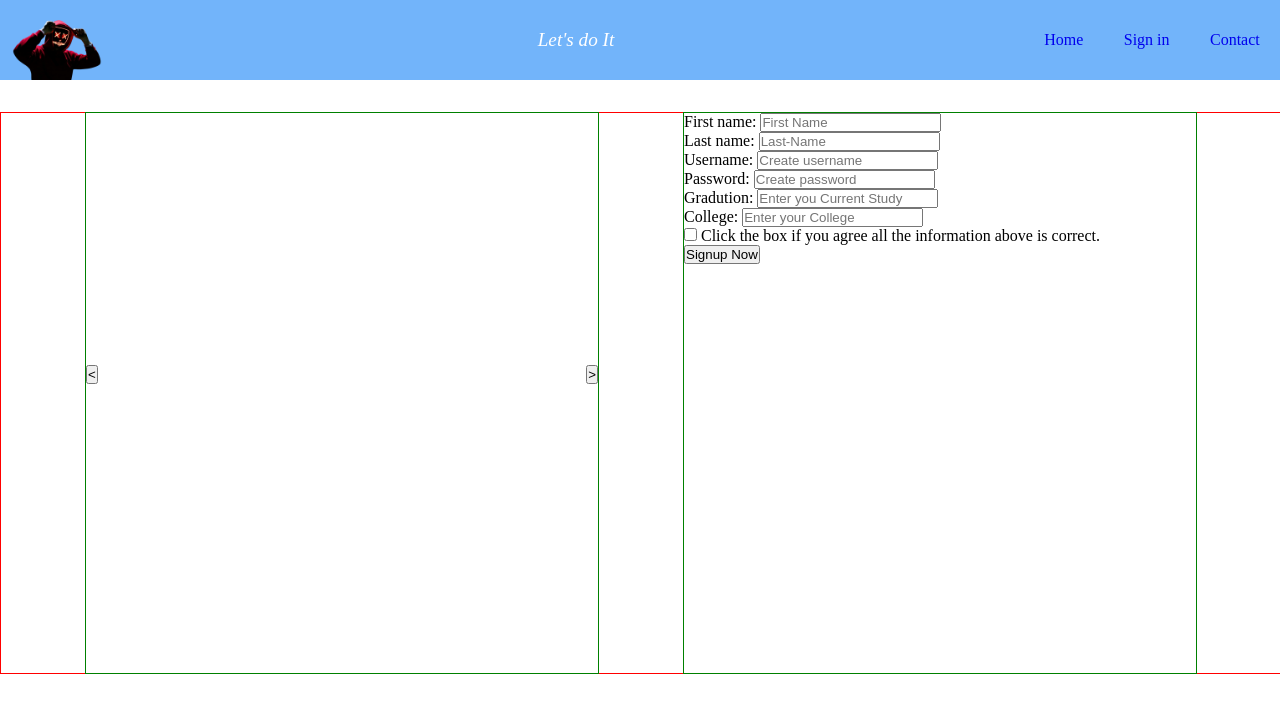
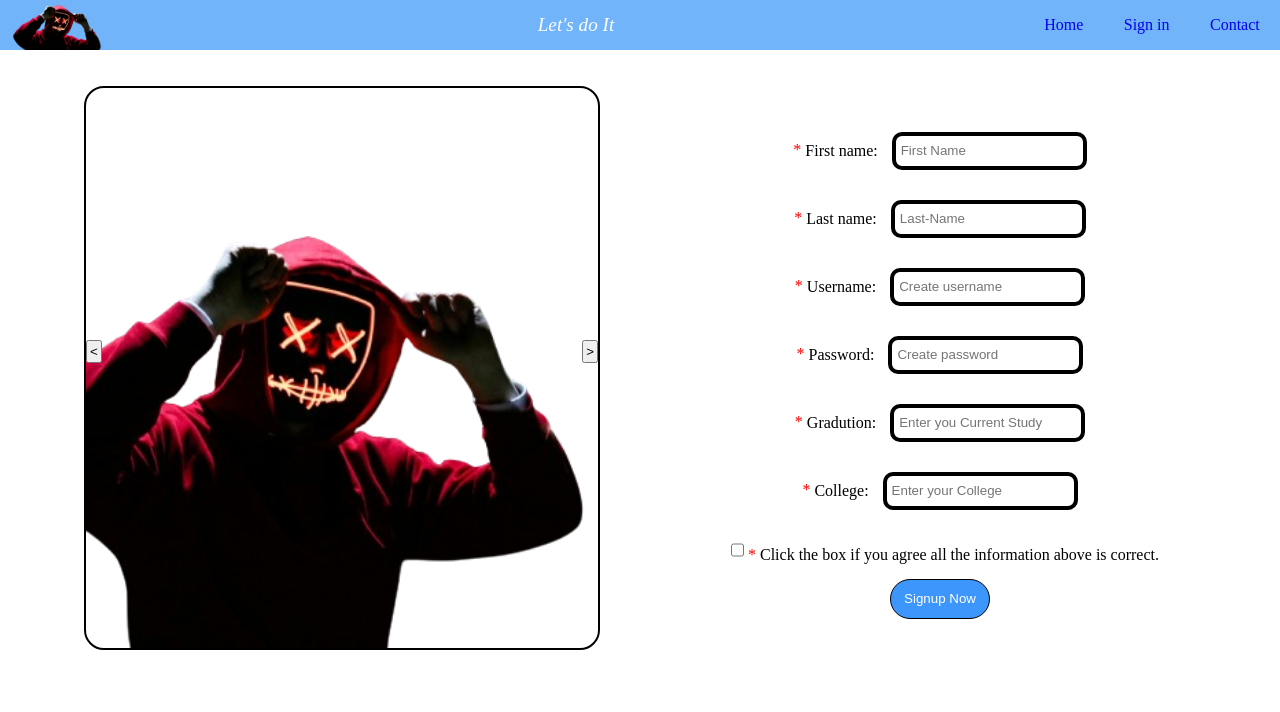
Before and after one commit to saitejavenkat/yes, a plain HTML site: page index.html in a window 1280 px wide. Drawn offline with Linux system fonts and the light colour scheme.

Commit message:
Update try.css

```diff
--- a/try.css
+++ b/try.css
@@ -4,6 +4,7 @@
 }
 .move{
     display:none;
+    transition: 3s;
 }
 .bye{
     display: block;
@@ -13,17 +14,15 @@ a{
 }
 .page-title {
      width:100%;
-     height:10vh;
+     height:50px;
      background-color: rgb(114, 180, 250);
      display: flex;
      justify-content: space-between;
-     margin-bottom: 4vh;
 }
 
 .logo{
     display: inline-block;
     width:10%;
-    height:10vh;
     background-image: url("rb_hacker_logo.png");
     background-repeat: no-repeat;
     background-position: center;
@@ -44,7 +43,7 @@ header{
 }
 
 .nav-bar{
-    height:10vh;
+    height: 50px;
     width:20%;
     position: relative;
 }
@@ -92,24 +91,30 @@ ul li:hover::before {
 main{
     width:100%;
     height:70vh;
-    border:1px solid red;
     display: flex;
     justify-content: space-evenly;
     align-items: center;
+    margin-top: 1cm;
 }
 .adver,.data{
     width:40%;
     height:70vh;
-    border:1px solid green;
     position: relative;
+    border:2px solid #000000;
+    border-radius: 20px;
+}
+.data{
+    border:none;
 }
 .ini{
     top:45%;
     left:0;
+    padding:2px;
     position: absolute;
     z-index: 1;
 }
 .fin{
+    padding:2px;
     top:45%;
     right:0;
     position: absolute;
@@ -119,8 +124,61 @@ main{
     position: absolute;
     width:100%;
     height:100%;
+    background:url("home.jpg");
+    background-position: center;
     display: none;
+    background-repeat: no-repeat;
+    background-size: cover;
+    border-radius: 20px;
 }
+.sec-col{
+    position: absolute;
+    width:100%;
+    height:100%;
+    background:url("rb_hacker_logo.png");
+    background-position: center;
+    background-repeat: no-repeat;
+    background-size: cover;
+    border-radius: 20px;
+}
+.signup-info{
+    display:flex;
+    justify-content: center;
+    align-items: center;
+    width:100%;
+    height:100%;
+    flex-direction: column;
+    position: absolute;
+}
+
+.signup-info div{
+    margin-top: 15px;
+    margin-bottom: 15px;
+
+ }
+
+.signup-info div input{
+    margin-left: 10px;
+    border:4px solid black;
+    border-radius: 10px;
+    height: 20px;
+    padding: 5px;
+ }
+ label::before{
+    content:"* ";
+    color:red;
+
+ }
+ form button{
+    border:1px solid black;
+    width:100px;
+    height:40px;
+    border-radius: 20px;
+    background-color: rgb(61, 150, 252);
+    color:white;
+
+ }
+
 
 @media screen and (max-width: 768px){
     .close{
@@ -144,18 +202,23 @@ main{
     }
 
     .small-screen{
-        margin-top: 5vh;
+        margin-top: 4vh;
         display: flex;
         background-color: rgb(181, 251, 251);
+
     }
     main{
         flex-direction: column;
-         height: 100vh;
+         height: 140vh;
     }
     .adver,.data{
         width:95%;
+        height:50vh;
         position: relative;
-
+    }
+    .data{
+        margin-top: 5vh;
+        height:85vh;
     }
 
 }
```
